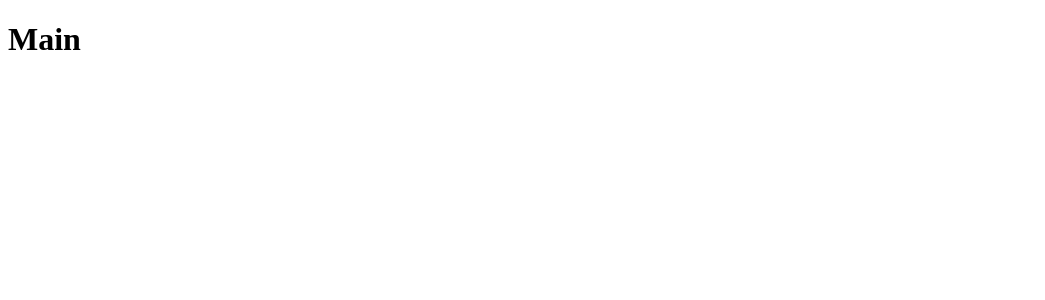
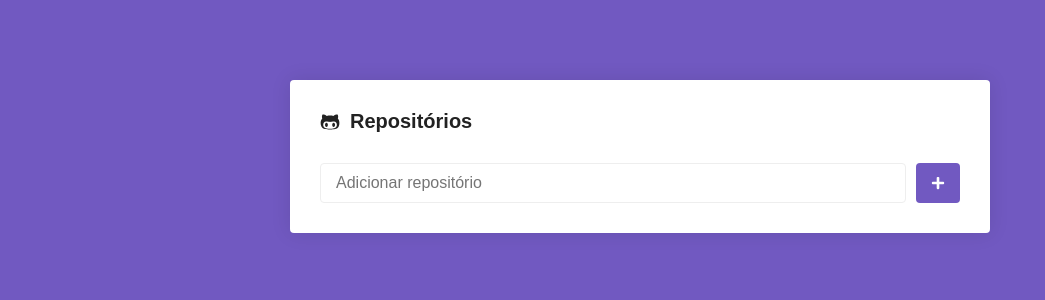
Before and after one commit to viniciusnascimento95/goStack9-study, a React (Create React App) app in the folder modulo05/: page / in a window 1280 px wide. Shown: the top 300 px of the page, without its empty margins (0-1045 px from the left). Built offline with nearby package versions, Linux system fonts and the light colour scheme.

Commit message:
configuration styles project

```diff
--- a/modulo05/package.json
+++ b/modulo05/package.json
@@ -8,8 +8,10 @@
     "@testing-library/user-event": "^7.1.2",
     "react": "^16.12.0",
     "react-dom": "^16.12.0",
+    "react-icons": "^3.9.0",
     "react-router-dom": "^5.1.2",
-    "react-scripts": "3.3.0"
+    "react-scripts": "3.3.0",
+    "styled-components": "^5.0.1"
   },
   "scripts": {
     "start": "react-scripts start",
--- a/modulo05/src/App.js
+++ b/modulo05/src/App.js
@@ -1,9 +1,15 @@
 import React from 'react';
 
 import Routes from './routes';
+import GlobalStyle from './styles/global';
 
 function App() {
-  return <Routes />;
+  return (
+    <>
+      <Routes />
+      <GlobalStyle />
+    </>
+  );
 }
 
 export default App;
--- a/modulo05/src/pages/Main/index.js
+++ b/modulo05/src/pages/Main/index.js
@@ -1,7 +1,24 @@
 import React from 'react';
 
-// import { Container } from './styles';
+import { FaGithubAlt, FaPlus } from 'react-icons/fa';
+
+import { Container, Form, SubmitButton } from './styles';
 
 export default function Main() {
-  return <h1>Main</h1>;
+  return (
+    <Container>
+      <h1>
+        <FaGithubAlt />
+        Repositórios
+      </h1>
+
+      <Form onSubmit={() => { }}>
+        <input type="text" placeholder="Adicionar repositório" />
+
+        <SubmitButton>
+          <FaPlus color="#fff" size={14} />
+        </SubmitButton>
+      </Form>
+    </Container>
+  );
 }
--- /dev/null
+++ b/modulo05/src/pages/Main/styles.js
@@ -0,0 +1,49 @@
+import styled from 'styled-components';
+
+export const Container = styled.div`
+  max-width: 700px;
+  background: #fff;
+  border-radius: 4px ;
+  box-shadow: 0 0 20px rgba(0, 0, 0, 0.1);
+  padding: 30px;
+  margin: 80px auto;
+
+  h1 {
+    font-size: 20px;
+    display: flex;
+    flex-direction: row;
+    align-items: center;
+
+    svg {
+      margin-right : 10px;
+    }
+  }
+`;
+
+export const Form = styled.form`
+  margin-top: 30px;
+  display: flex;
+  flex-direction: row;
+
+  input {
+    flex: 1;
+    border: 1px solid #eee;
+    padding: 10px 15px;
+    border-radius: 4px;
+    font-size: 16px;
+  }
+`;
+
+export const SubmitButton = styled.button.attrs({
+  type: 'submit',
+})`
+  background: #7159c1;
+  border: 0;
+  padding: 0 15px;
+  margin-left: 10px;
+  border-radius: 4px;
+
+  display: flex;
+  justify-content: center;
+  align-items: center;
+`;
--- /dev/null
+++ b/modulo05/src/styles/global.js
@@ -0,0 +1,32 @@
+import { createGlobalStyle } from 'styled-components';
+
+
+export default createGlobalStyle`
+
+  * {
+    margin: 0;
+    padding: 0;
+    outline: 0;
+    box-sizing : border-box;
+  }
+
+  html, body, #root {
+    min-height: 100%;
+  }
+
+  body {
+    background: #7159c1;
+    -webkit-font-smoothing: antialiased !important;
+  }
+
+  body, input, button {
+    color: #222;
+    font-size: 14px;
+    font-family: Arial, Helvetica, sans-serif;
+
+  }
+
+  button {
+    cursor: pointer;
+  }
+`;
```
Also changed, not shown: 2 other files (tests, documents, lock files or other folders).
